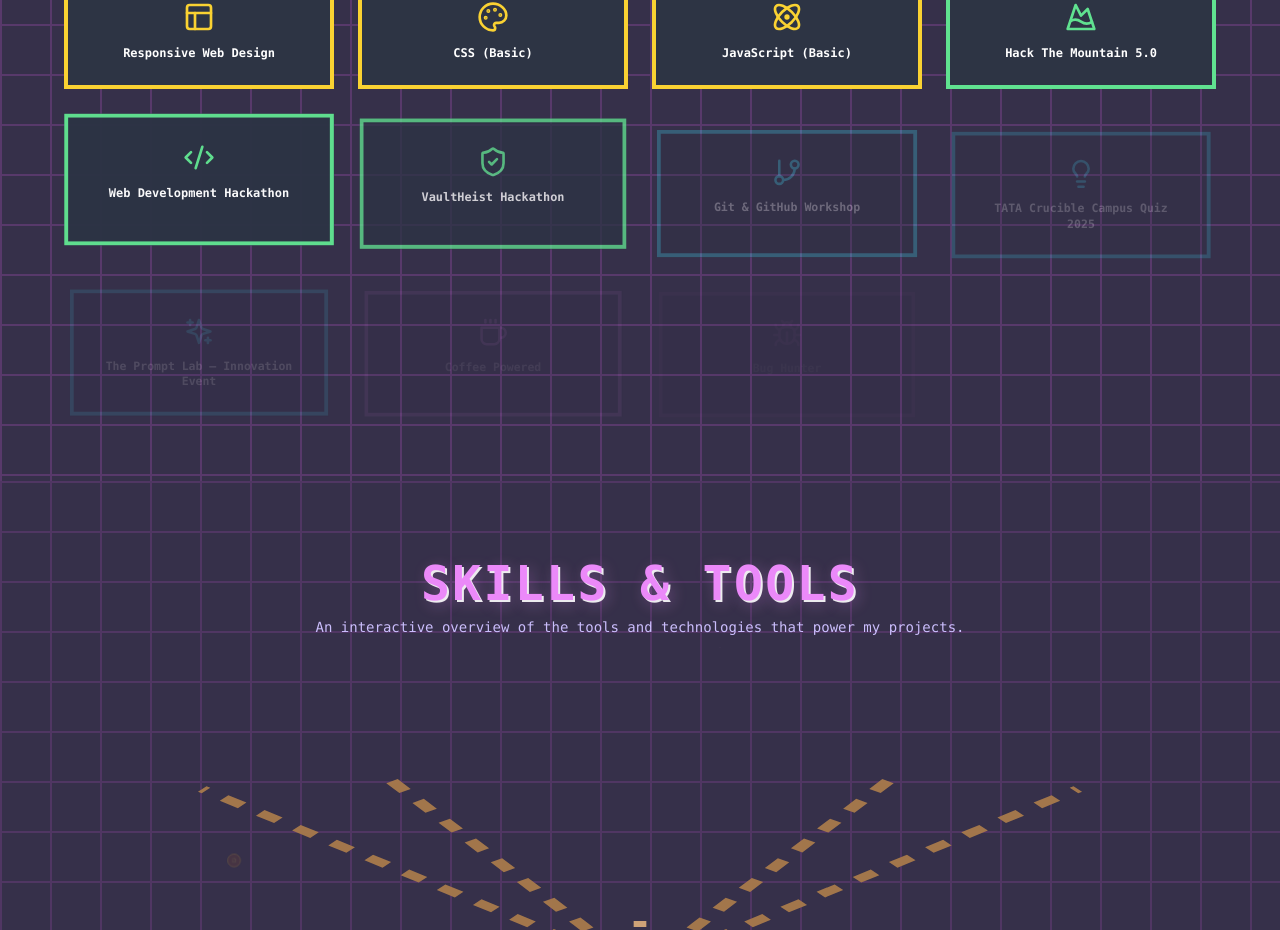
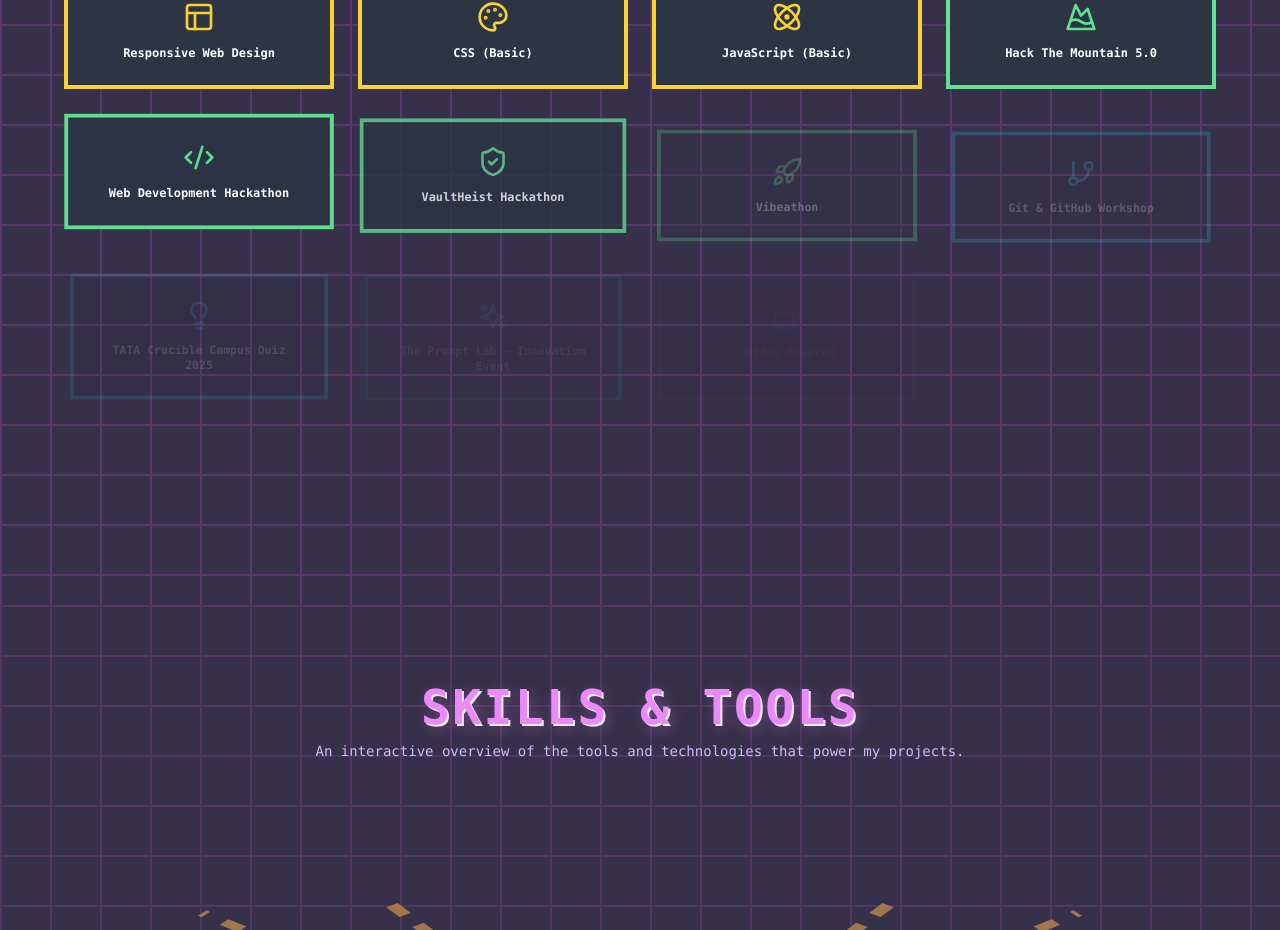
Before and after one commit to Komal290106/Portfolio2.0, a React (Vite) app: page / in a window 1280 px wide. Shown: the part 2257-3187 px from the top of the page. Built offline with nearby package versions, Linux system fonts and the light colour scheme.

Commit message:
added new certification

```diff
--- a/src/components/Badges.tsx
+++ b/src/components/Badges.tsx
@@ -21,6 +21,7 @@ import {
   GitBranch,
   Lightbulb,
   Cat,
+  Rocket,
 } from 'lucide-react';
 
 import { useState } from 'react';
@@ -38,6 +39,7 @@ import JavaScript from '../assets/javascript.png';
 import VaultHeist from '../assets/vaultheist.png';
 import TataCrucible from '../assets/tatacrucible.png';
 import PromptLab from '../assets/promptlab.png';
+import Vibeathon from '../assets/vibeathon.png';
 
 type BadgeCategory = 'all' | 'courses' | 'hackathons' | 'events' | 'fun';
 
@@ -131,9 +133,22 @@ export function Badges() {
       certImage: VaultHeist,
     },
 
+    {
+  id: '7',
+  name: 'Vibeathon',
+  icon: <Rocket className="w-8 h-8" />,
+  description: 'Designed and pitched a creative project in a fast-paced, innovation-focused hackathon.',
+  category: 'hackathons',
+  issuer: 'Nerds Room',
+  date: 'Dec 2025',
+  skills: ['Creativity', 'Ideation', 'Presentation', 'Team Collaboration'],
+  certImage: Vibeathon,
+},
+
+
     // 🔵 EVENTS
     {
-      id: '7',
+      id: '8',
       name: 'Git & GitHub Workshop',
       icon: <GitBranch className="w-8 h-8" />,
       description: 'Hands-on workshop covering Git essentials and GitHub workflows.',
@@ -144,7 +159,7 @@ export function Badges() {
       certImage: Git,
     },
     {
-      id: '8',
+      id: '9',
       name: 'TATA Crucible Campus Quiz 2025',
       icon: <Lightbulb className="w-8 h-8" />,
       description: 'Participated in the national-level TATA Crucible Campus Quiz.',
@@ -155,8 +170,8 @@ export function Badges() {
       certImage: TataCrucible,
     },
     {
-      id: '9',
-      name: 'The Prompt Lab – Innovation Event',
+      id: '10',
+      name: 'The Prompt Lab - Innovation Event',
       icon: <Sparkles className="w-8 h-8" />,
       description: 'Explored prompt engineering and creativity in AI-focused workshop.',
       category: 'events',
@@ -168,7 +183,7 @@ export function Badges() {
 
     // 💜 FUN
     {
-      id: '10',
+      id: '11',
       name: 'Coffee Powered',
       icon: <Coffee className="w-8 h-8" />,
       description: 'Runs entirely on caffeine, code, and questionable sleep schedules.',
@@ -179,7 +194,7 @@ export function Badges() {
       certImage: CoffeeImage,
     },
     {
-      id: '11',
+      id: '12',
       name: 'Bug Hunter',
       icon: <Bug className="w-8 h-8" />,
       description: 'Knows how to find bugs faster than they appear.',
@@ -190,7 +205,7 @@ export function Badges() {
       certImage: BugImage,
     },
     {
-      id: '12',
+      id: '13',
       name: 'Cat Enthusiast',
       icon: <Cat className="w-8 h-8" />,
       description: 'Believes every great developer deserves a cat assistant.',
```
Also changed, not shown: src/assets/Vibeathon.png (added).
